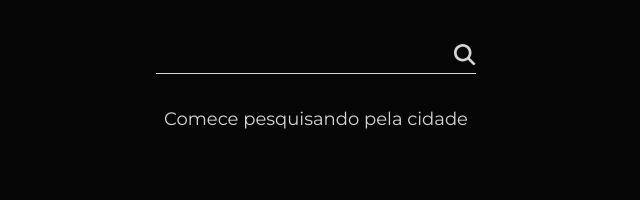
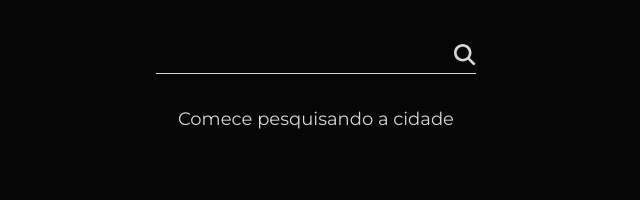
Before and after one commit to felipeog/weather-app, a React (Create React App) app: page / in a window 1280 px wide. Shown: the top 200 px of the page, without its empty margins (324-964 px from the left). Built offline with nearby package versions, Linux system fonts and the light colour scheme.

Commit message:
Fix typos

```diff
--- a/src/components/CitySelect/index.js
+++ b/src/components/CitySelect/index.js
@@ -52,7 +52,7 @@ function CitySelect({ fetchWeather }) {
       value=""
       placeholder=""
       noOptionsMessage={({ inputValue }) => {
-        return !inputValue ? 'Digite a cidade' : 'Nenhum cidade encontrada'
+        return !inputValue ? 'Digite a cidade' : 'Nenhuma cidade encontrada'
       }}
     />
   )
--- a/src/pages/Home/index.js
+++ b/src/pages/Home/index.js
@@ -20,7 +20,7 @@ function Home() {
     if (error) return <p className="message">Ocorreu um erro</p>
     if (loading) return <p className="message">Carregando...</p>
     if (!data?.length)
-      return <p className="message">Comece pesquisando pela cidade</p>
+      return <p className="message">Comece pesquisando a cidade</p>
 
     const currentDay = data[0]
     const weekForecast = data.slice(1)
```
